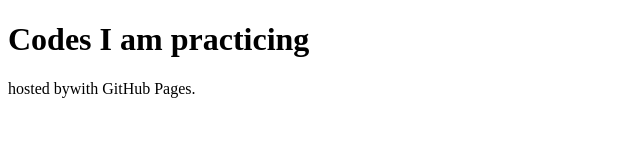
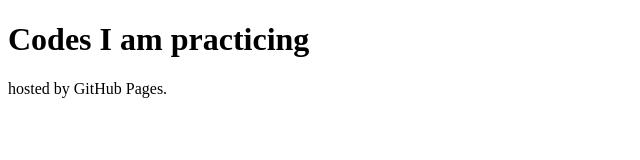
Before and after one commit to amirmb/amirmb.github.io, a plain HTML site: page index.html in a window 1280 px wide. Shown: the full height of the page, 0-640 px from the left. Drawn offline with Linux system fonts and the light colour scheme.

Commit message:
initial fix

```diff
--- a/index.html
+++ b/index.html
@@ -4,7 +4,7 @@
 
 <h1>Codes I am practicing</h1>
 
-<p>hosted bywith GitHub Pages.</p>
+<p>hosted by GitHub Pages.</p>
 
 </body>
 </html>
```
